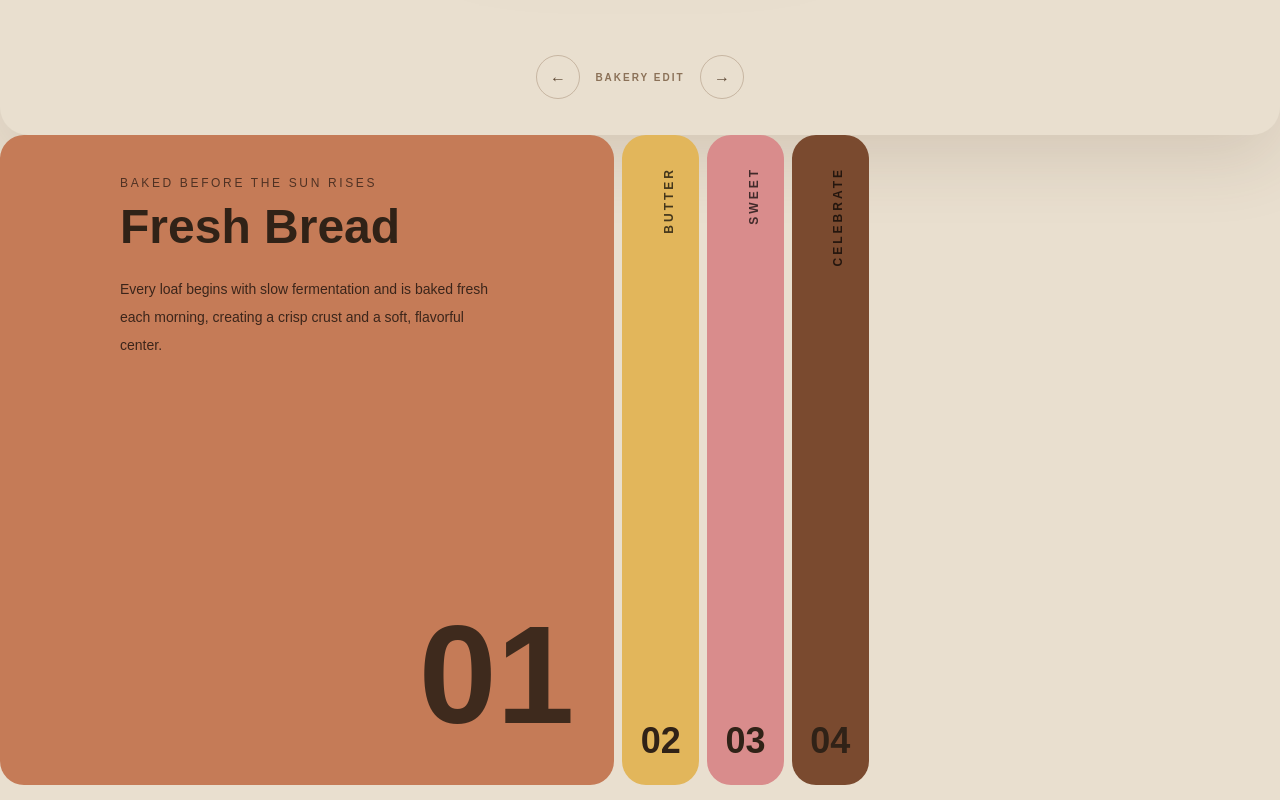
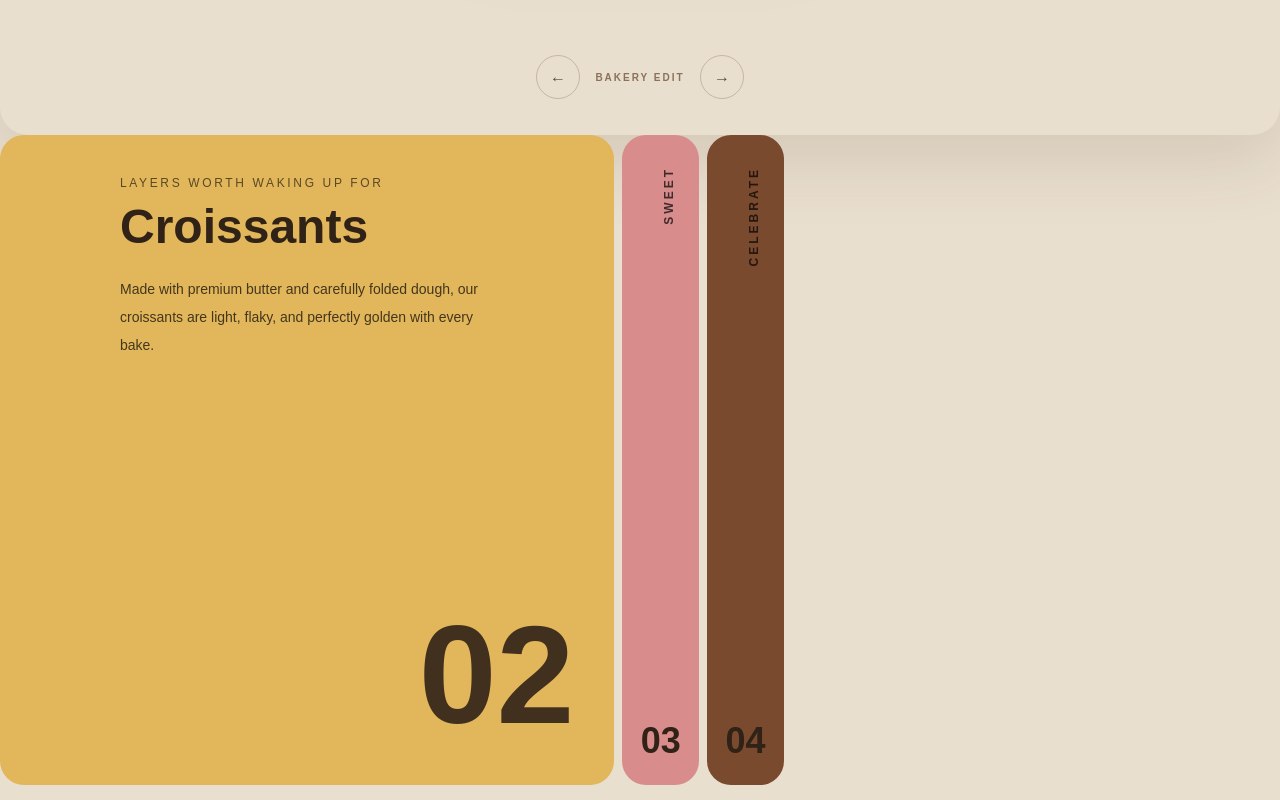
Before and after one commit to monikajangid7860/vibezz, a Next.js app: page / in a window 1280 px wide. Shown: the part 860-1660 px from the top of the page. Built offline with nearby package versions, Linux system fonts and the light colour scheme.

Commit message:
Initial deployment

```diff
--- a/components/InteractiveAccordion/panelData.js
+++ b/components/InteractiveAccordion/panelData.js
@@ -1,14 +1,5 @@
 const panelData = [
-  {
-    id: "artisan-bread",
-    title: "Artisan",
-    heading: "Fresh Bread",
-    subtitle: "Baked before the sun rises",
-    number: "01",
-    color: "#C57B57", // Warm Bread Brown
-    description:
-      "Every loaf begins with slow fermentation and is baked fresh each morning, creating a crisp crust and a soft, flavorful center.",
-  },
+
   {
     id: "croissants",
     title: "Butter",
```
